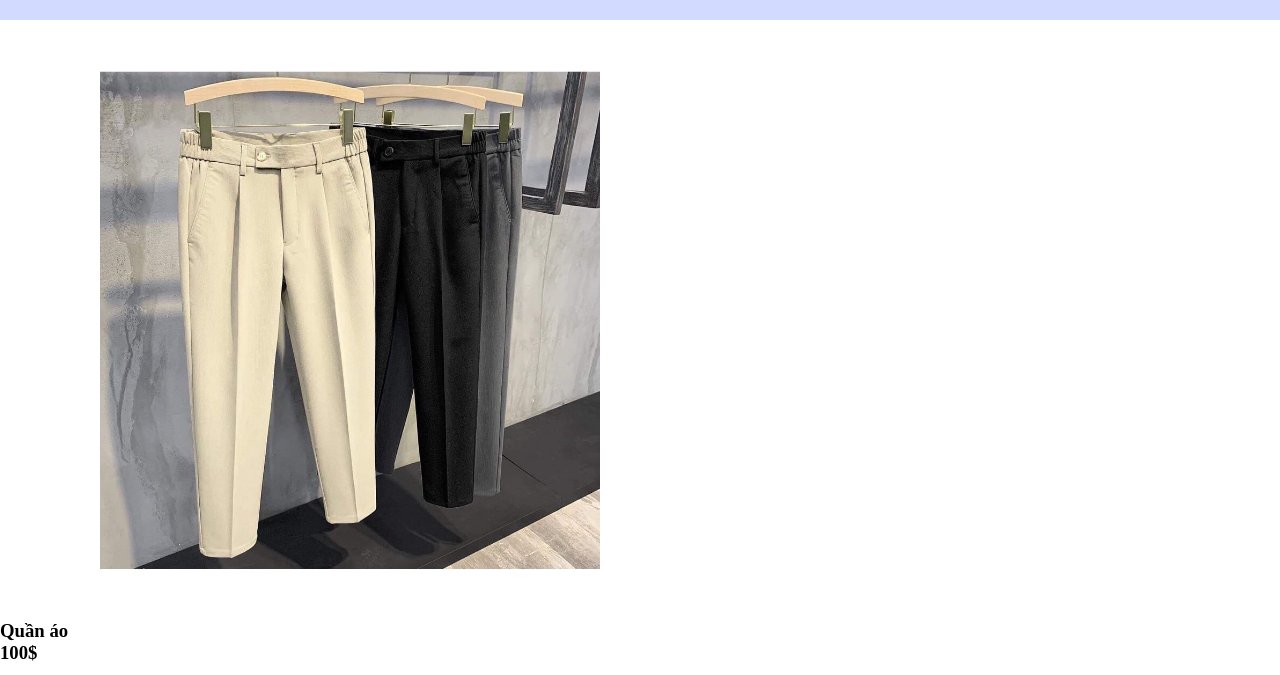
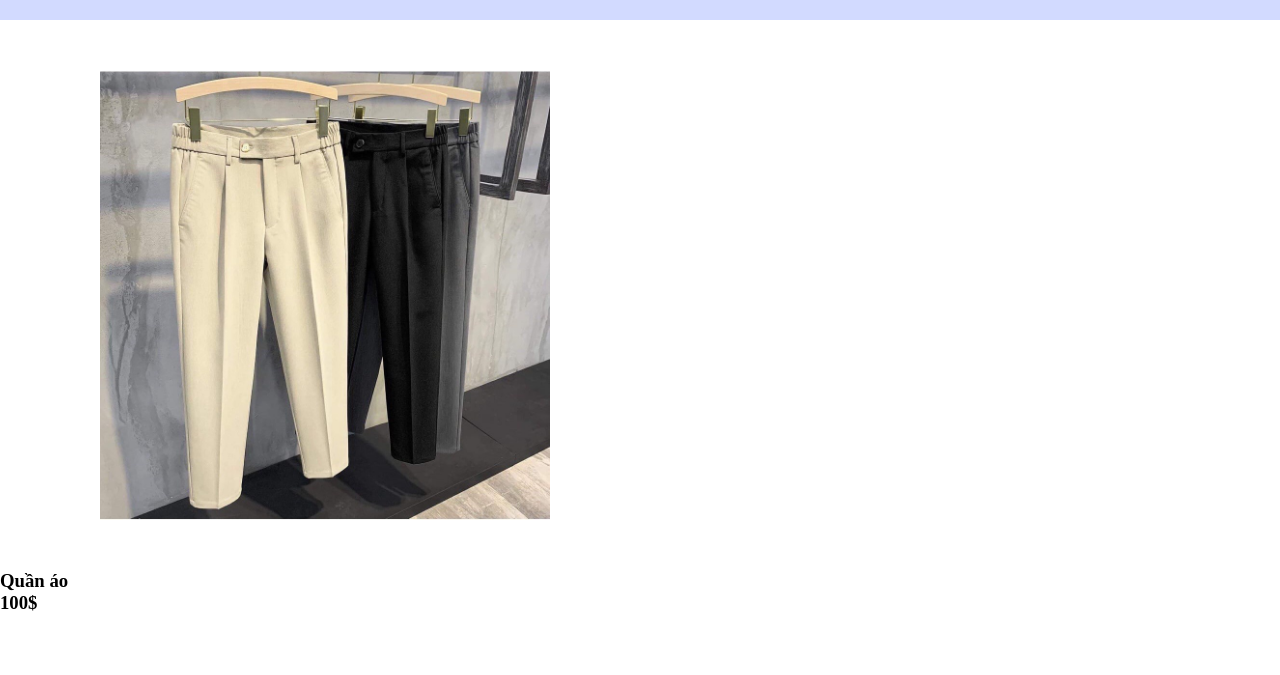
Before and after one commit to caoduong2003/web, a website: page src/pages/bai-viet-1.html in a window 1280 px wide. Shown: the part 125-800 px from the top of the page. Drawn offline with Linux system fonts and the light colour scheme.

Commit message:
up-sprint1

```diff
--- a/assets/css/style-product.css
+++ b/assets/css/style-product.css
@@ -91,9 +91,9 @@
 .product-img img
 {
   margin: 50px 100px 50px 100px ;
-  display: block;
-  height: 500px;
-  width: 500px;
+  display: flex;
+  height: 450px;
+  width: 450px;
   object-fit: cover;
 }
 .product-title
```
Also changed, not shown: index.html (+2 -2 lines), 1 other file.
